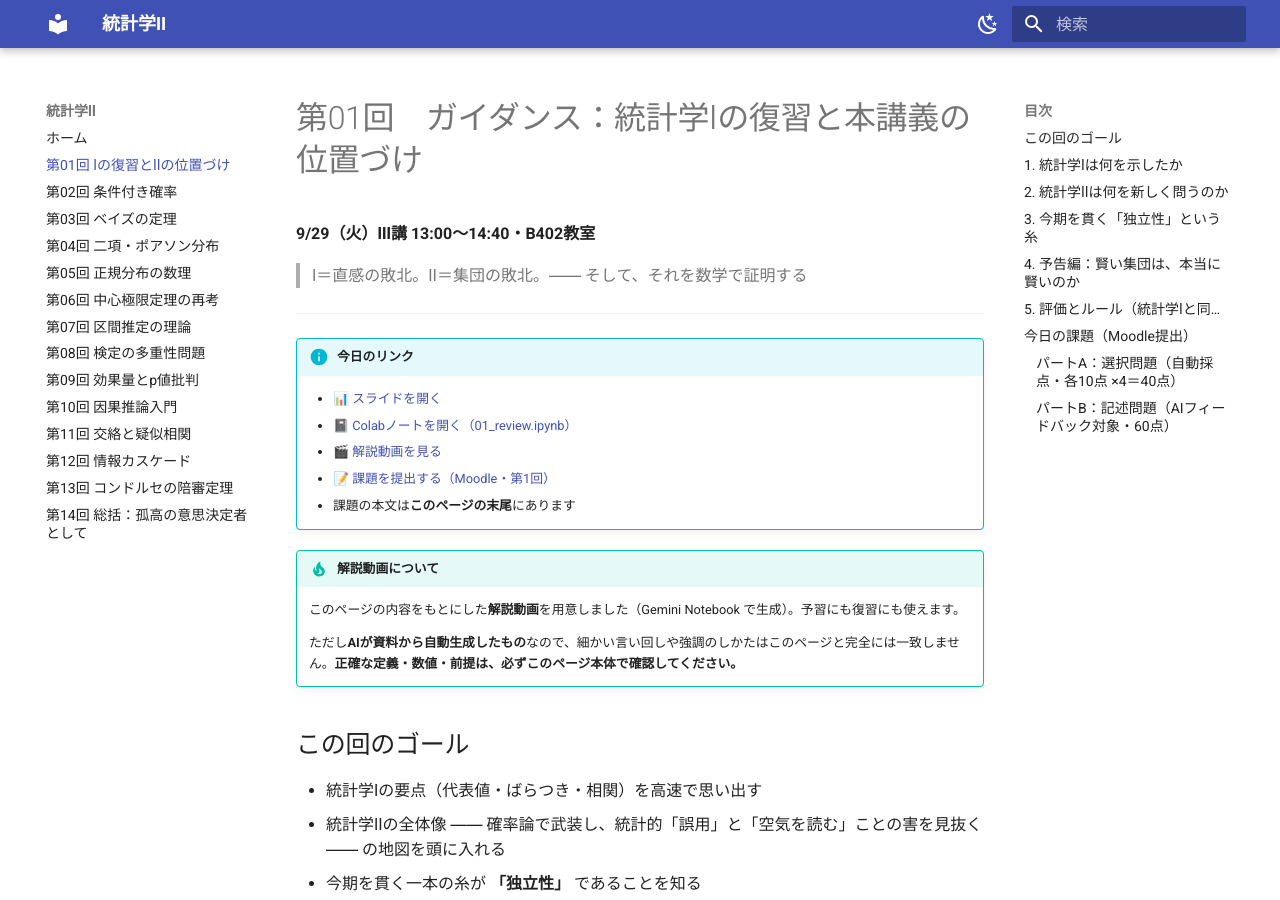
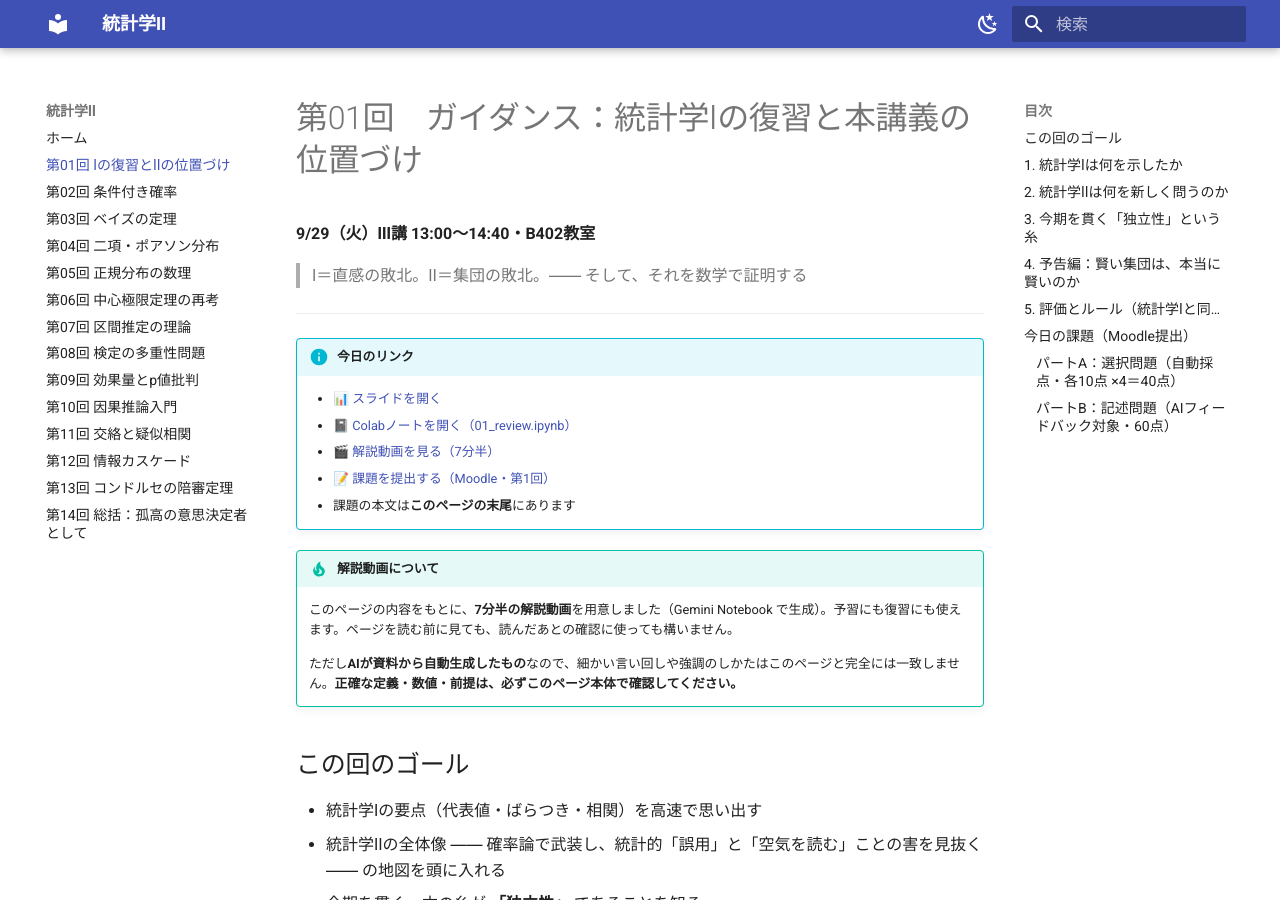
Before and after one commit to aonoa68/toukei-2, an MkDocs documentation site: the page built from docs/01_guidance.md, in a window 1280 px wide and 900 px high. Built offline with MkDocs 1.6.1 and Material for MkDocs 9.7.7, drawn with Linux system fonts in a browser that asks for light colours.

Commit message:
第1回：解説動画の再生時間（7分半）を明記
Co-Authored-By: Claude Opus 5 (1M context) <noreply@anthropic.com>

```diff
--- a/docs/01_guidance.md
+++ b/docs/01_guidance.md
@@ -11,13 +11,13 @@
 !!! info "今日のリンク"
     - [📊 スライドを開く](slides/01.html)
     - [📓 Colabノートを開く（01_review.ipynb）](https://colab.research.google.com/github/aonoa68/toukei-2/blob/main/colab/01_review.ipynb)
-    - [🎬 解説動画を見る](https://notebook.google.com/notebook/1f6eb003-6de4-4174-9f2e-a2423ff4d2c2)
+    - [🎬 解説動画を見る（7分半）](https://notebook.google.com/notebook/1f6eb003-6de4-4174-9f2e-a2423ff4d2c2)
     - [📝 課題を提出する（Moodle・第1回）](https://moodle.hokusei.ac.jp/mod/assign/view.php?id=990636)
     - 課題の本文は**このページの末尾**にあります
 <!-- LINKS:END -->
 
 !!! tip "解説動画について"
-    このページの内容をもとにした**解説動画**を用意しました（Gemini Notebook で生成）。予習にも復習にも使えます。
+    このページの内容をもとに、**7分半の解説動画**を用意しました（Gemini Notebook で生成）。予習にも復習にも使えます。ページを読む前に見ても、読んだあとの確認に使っても構いません。
 
     ただし**AIが資料から自動生成したもの**なので、細かい言い回しや強調のしかたはこのページと完全には一致しません。**正確な定義・数値・前提は、必ずこのページ本体で確認してください。**
 
```
